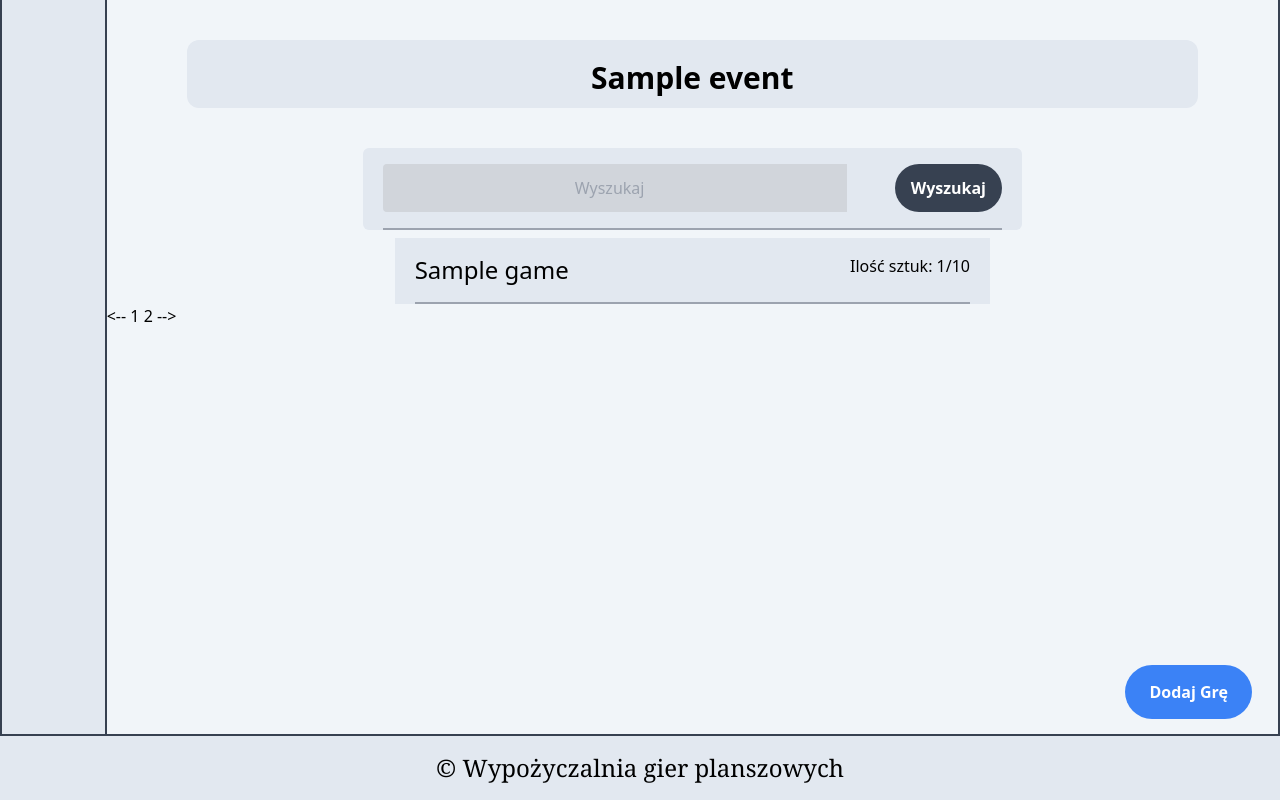
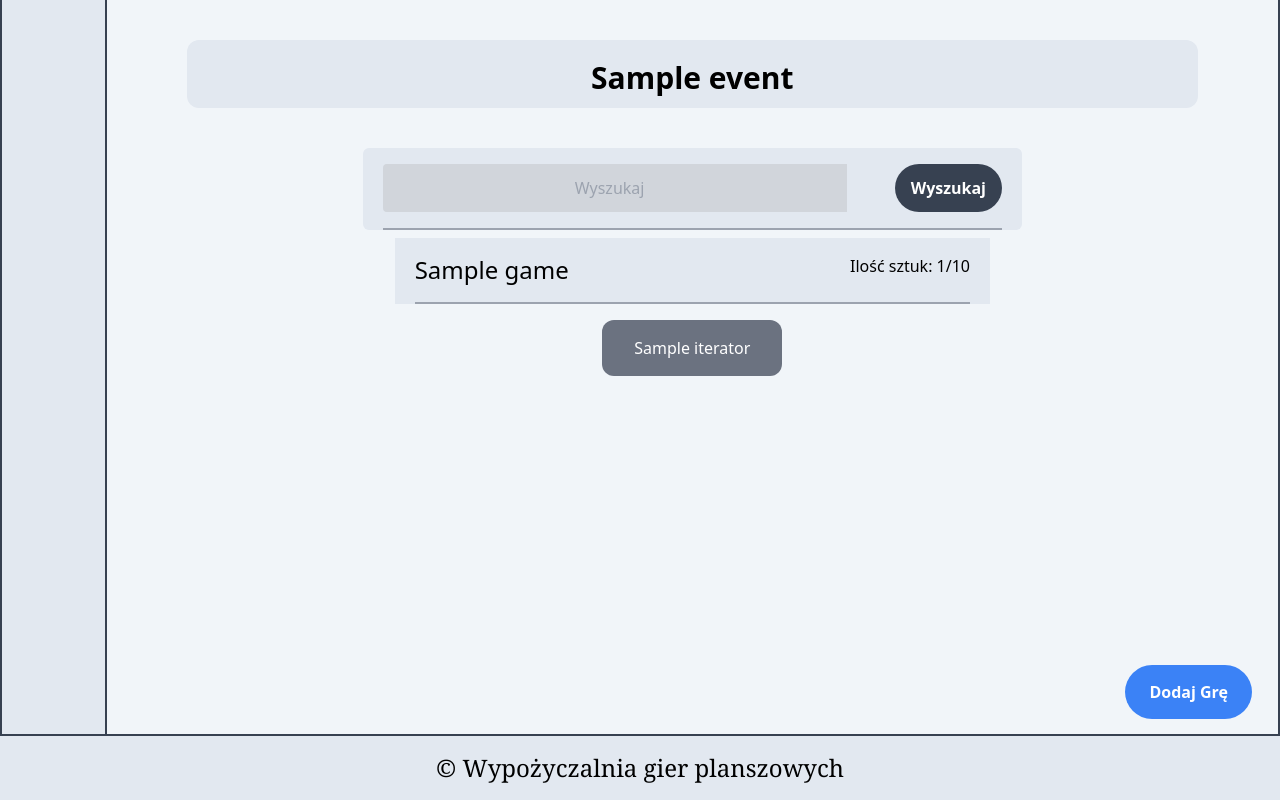
Before and after one commit to SilverPung/BoardGameRental, a Django app: template boardgames/core/templates/core/event_detail.html in a window 1280 px wide. Run offline with Django 5.2, Linux system fonts and the light colour scheme; tables that the repository leaves empty hold one stand-in row (values such as "Sample post"); the template is opened without the code that fills it: values that come from a table or form of the project are taken from there, most other values are stand-ins (such as "Sample title", 1, 10 or a date in 2020); some libraries are stand-ins or nearby versions.

Commit message:
added paginator

```diff
--- a/boardgames/core/templates/core/event_detail.html
+++ b/boardgames/core/templates/core/event_detail.html
@@ -37,12 +37,17 @@
             </a>
         {% endfor %}
     </div>
-    <div>
-        <span><--</span>
-        <span>1</span>
-        <span>2</span>
-        <span>--></span>
-    </div>
+    <form method="get" action="{% url 'core:event_detail' event.id %}" class="flex justify-center  mt-2 mx-72"">
+        <input name="iterator" type="hidden" value="{{ iterator }}">
+
+        {% if iterator > 0 %}
+            <button type="submit" name="action" value="decrement" class="mt-2 px-8 py-4 bg-red-500 text-white rounded-xl inline-block"><--</button>
+        {% endif %}
+        <h1 class="mt-2 px-8 py-4 bg-gray-500 text-white rounded-xl inline-block">{{iterator}}</h1>
+        {% if iterator < max_iterator %}
+            <button type="submit" name="action" value="increment" class="mt-2 px-8 py-4 bg-green-500 text-white rounded-xl inline-block">--></button>
+        {% endif %}
+    </form>
 
     <div class="fixed bottom-[80px] right-3 mb-4 mr-4">
         <a href="#" class="bg-blue-500 hover:bg-blue-700 text-white font-bold py-4 px-6 rounded-full">
```
Also changed, not shown: boardgames/core/views.py (+16 -4 lines), 1 other file.
